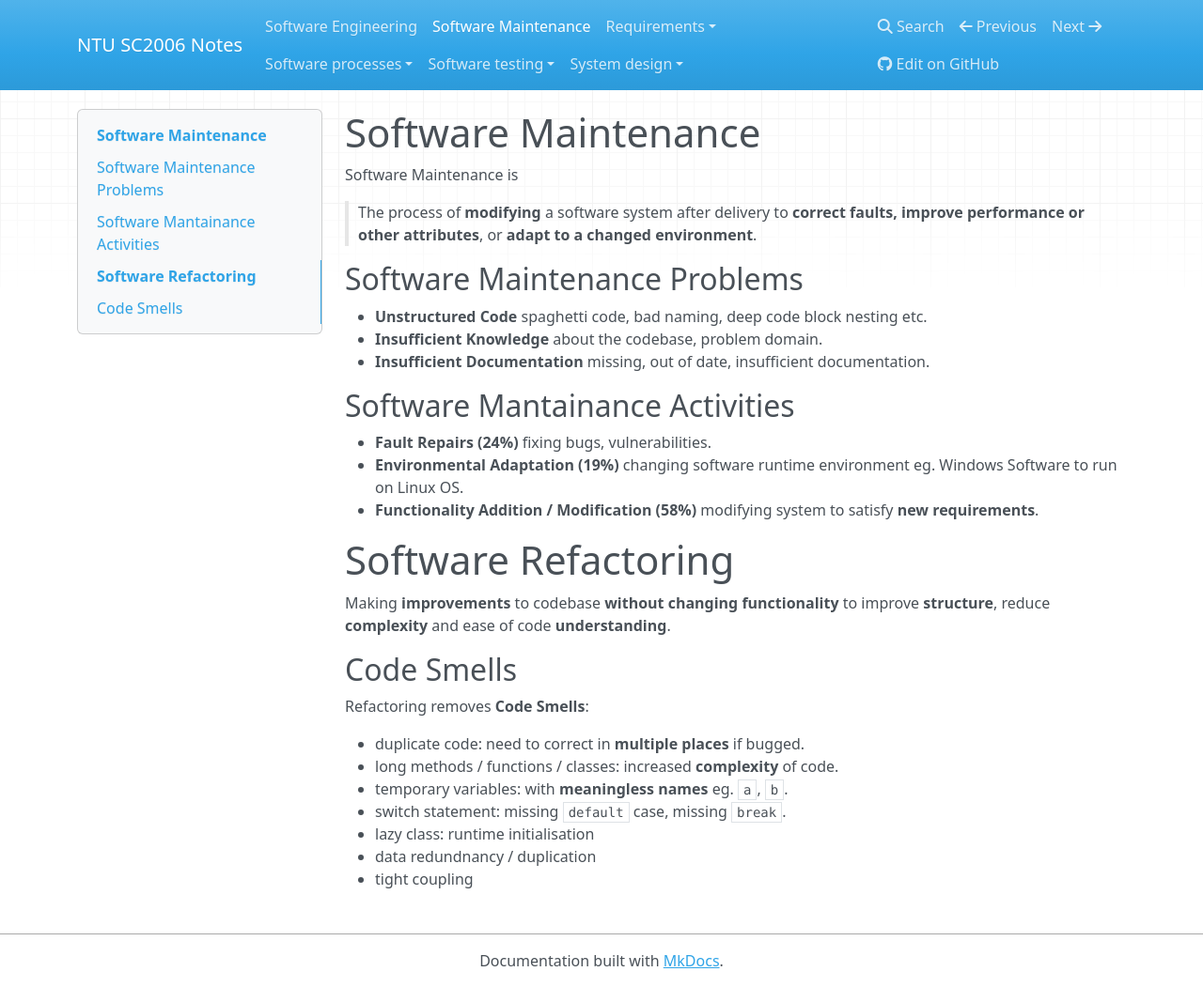
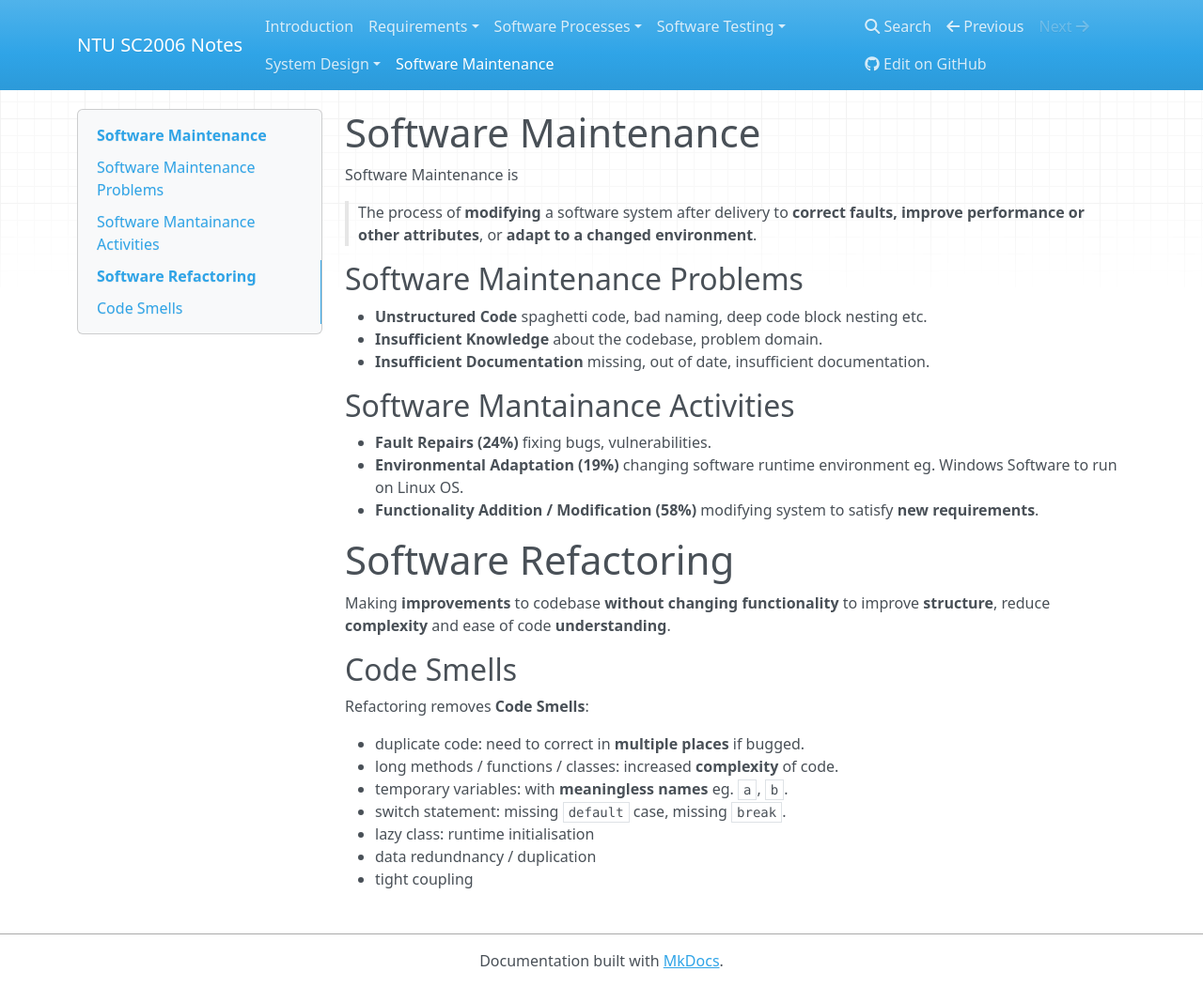
Before and after one commit to mrzzy/ntu-sc2006-notes, an MkDocs documentation site: the page built from docs/software-maintenance.md, in a window 1280 px wide and 1051 px high. Shown: the whole window at 94% size. Built offline with MkDocs 1.6.1, drawn with Linux system fonts in a browser that asks for light colours; nearby versions of some CDN libraries; part of the change alters nothing that is shown.

Commit message:
feat: organise table of contents by specifying nav

```diff
--- a/mkdocs.yml
+++ b/mkdocs.yml
@@ -7,6 +7,24 @@ site_name: NTU SC2006 Notes
 site_description: NTU SC2006 Software Engineering Notes
 site_author: SC2006 Docs Team
 repo_url: https://github.com/mrzzy/ntu-sc2006-notes
+nav:
+  - Introduction: index.md
+  - Requirements:
+    - Requirement Elicitation: requirements/elicitation.md
+    - Requirement Analysis: requirements/analysis.md
+  - Software Processes:
+    - Introduction: software-processes/introduction.md
+    - Agile: software-processes/agile.md
+    - Project Management: software-processes/project-management.md
+  - Software Testing:
+    - Introduction: software-testing/introduction.md
+    - Control Flow: software-testing/control-flow.md
+    - Equivalence Class: software-testing/equivalence-class.md
+  - System Design:
+    - Software Architecture: system-design/software-architecture.md
+    - Object Design: system-design/object-design.md
+    - Model View Controller: system-design/model-view-controller.md
+  - Software Maintenance: software-maintenance.md
 markdown_extensions:
   - markdown_katex
 plugins:
```
